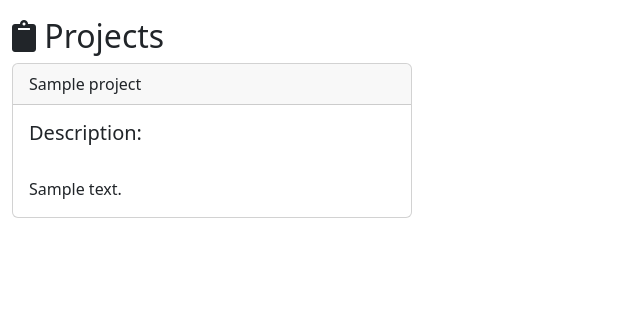
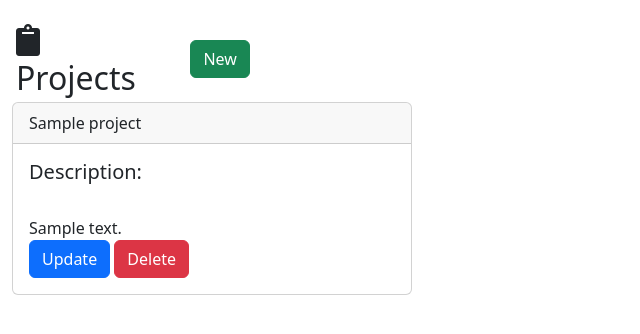
Before and after one commit to Phasm22/django_project, a Django app: page /portfolio/1/ in a window 1280 px wide. Shown: the part 243-577 px from the top of the page, without its empty margins (0-640 px from the left). Run offline with Django 5.2, Linux system fonts and the light colour scheme; tables that the repository leaves empty hold one stand-in row (values such as "Sample post"); some libraries are stand-ins or nearby versions.

Commit message:
more small goodies

```diff
--- a/portfolio_app/urls.py
+++ b/portfolio_app/urls.py
@@ -5,7 +5,19 @@ urlpatterns = [
 path('', views.index, name='index'),
 path('',  views.index, name='login'),
 path('', views.index, name='logout'),
+
+# view for viewing all students
 path('students/', views.StudentListView.as_view(), name='students'),
+# view for viewing student details
 path('student/<int:pk>', views.StudentDetailView.as_view(), name='student-detail'),
+# view for viewing portfolio
 path('portfolio/<int:pk>/', views.PortfolioDetailView.as_view(), name='portfolio-detail'),
+#view for updating portfolio
+path('portfolio/<int:pk>/update/', views.PortfolioUpdateView.as_view(), name='portfolio-update'),
+# create project
+path('portfolio/<int:pk>/project/create/', views.createProject, name='create-project'),
+# update project
+path('project/<int:pk>/update/', views.ProjectUpdateView.as_view(), name='update-project'),
+# delete project
+path('project/<int:pk>/delete/', views.deleteProject, name='delete-project'),
 ]
--- a/portfolio_app/views.py
+++ b/portfolio_app/views.py
@@ -1,6 +1,7 @@
 from django.shortcuts import redirect, render
 from django.http import HttpResponse
 from django.views.generic import DetailView
+from django.views.generic.edit import UpdateView
 from .models import *
 from .forms import ProjectForm, PortfolioForm, CreateUserForm, StudentForm
 
@@ -17,23 +18,52 @@ class PortfolioDetailView(DetailView):  # new line
 
     def get_context_data(self, **kwargs):
         context = super().get_context_data(**kwargs)
+        context['action'] = 'Update'
+        context['object_type'] = 'Project'
         context['Projects'] = Project.objects.filter(portfolio=self.object)
         return context
 
+class PortfolioUpdateView(UpdateView):
+    model = Portfolio
+    form_class = PortfolioForm
+    template_name = 'portfolio_app/project_form.html'  # replace with your actual template
+    context_object_name = 'portfolio'
+
+    def get_context_data(self, **kwargs):
+        context = super().get_context_data(**kwargs)
+        context['action'] = 'Update'
+        context['object_type'] = 'Portfolio'
+        return context
+
+
+class ProjectUpdateView(UpdateView):
+    model = Project
+    form_class = ProjectForm
+    template_name = 'portfolio_app/project_form.html'  # replace with your actual template
+    context_object_name = 'project'
+
+    def get_context_data(self, **kwargs):
+        context = super().get_context_data(**kwargs)
+        context['action'] = 'Update'
+        context['object_type'] = 'Project'
+        return context
+
+    def get_success_url(self):
+        return reverse('portfolio-detail', kwargs={'pk': self.object.portfolio.id})
 class StudentListView(generic.ListView):
     model = Student
 
 class StudentDetailView(generic.DetailView):
     model = Student
 
-def createProject(request, portfolio_id):
+def createProject(request, pk):
     form = ProjectForm()
-    portfolio = Portfolio.objects.get(pk=portfolio_id)
+    portfolio = Portfolio.objects.get(pk=pk)
 
     if request.method == 'POST':
         # Create a new directory with form data and portfolio_id
         project_data = request.POST.copy()
-        project_data['portfolio_id'] = portfolio_id
+        project_data['portfolio_id'] = pk
         form = ProjectForm(project_data)
         if form.is_valid():
             # Save the form without committing to the database
@@ -43,6 +73,12 @@ def createProject(request, portfolio_id):
             project.save()
 
             # Redirect back to the portfolio detail page
-            return redirect('portfolio-detail', portfolio_id)
-    context = {'form': form}
+            return redirect('portfolio-detail', pk)
+    context = {'form': form, 'action': 'Add', 'object_type': 'Project'}
     return render(request, 'portfolio_app/project_form.html', context)
+
+def deleteProject(request, pk):
+    project = Project.objects.get(pk=pk)
+    portfolio_id = project.portfolio.id
+    project.delete()
+    return redirect('portfolio-detail', portfolio_id)
--- a/templates/portfolio_app/index.html
+++ b/templates/portfolio_app/index.html
@@ -13,6 +13,9 @@
             </strong></p>
             <!-- Add a button that links to the student-detail page for this student -->
             <a href="{% url 'portfolio-detail' i.id %}" class="btn btn-info"><strong>View</strong></a>
+            <!-- Add a button that links to the update portfolio form -->
+            <a href="{% url 'portfolio-update' i.portfolio.id %}" class="btn btn-warning"><strong>Update</strong></a>
+
         </li>
         {% endfor %}
     </ul>
--- a/templates/portfolio_app/portfolio_detail.html
+++ b/templates/portfolio_app/portfolio_detail.html
@@ -6,17 +6,28 @@
 <p><strong>About:</strong> {{ portfolio.about }}</p>
 <p><strong>Contact Email:</strong> {{ portfolio.email }}</p>
 
-<h2><i class="fas fa-clipboard"></i> Projects</h2>
+<div class="row align-items-center">
+    <div class="col-2">
+        <h2 class="mb-0 p-1"><i class="fas fa-clipboard"></i> Projects </h2>
+    </div>
+    <div class="col-1 text-right">
+        <a href="{% url 'create-project' portfolio.id %}" class="btn btn-success">New</a>
+    </div>
+</div>
 <!-- Add a for loop for Projects-->
 {% if Projects %}
     {% for project in Projects %}
-        <div class="card"  style="width: 25rem;">
+        <div class="card mb-3"  style="width: 25rem; ">
             <div class="card-header">
                 {{ project.title }}
             </div>
             <div class="card-body">
                 <h5>Description:</h5> <br>
                 {{project.description}}
+            <!-- Add update and delete button-->
+            <br>
+            <a href="{% url 'update-project' project.id %}" class="btn btn-primary">Update</a>
+            <a href="{% url 'delete-project' project.id %}" class="btn btn-danger">Delete</a>
             </div>
         </div>
     {% endfor %}
```
Also changed, not shown: templates/portfolio_app/project_form.html (added, +18 -0 lines).
